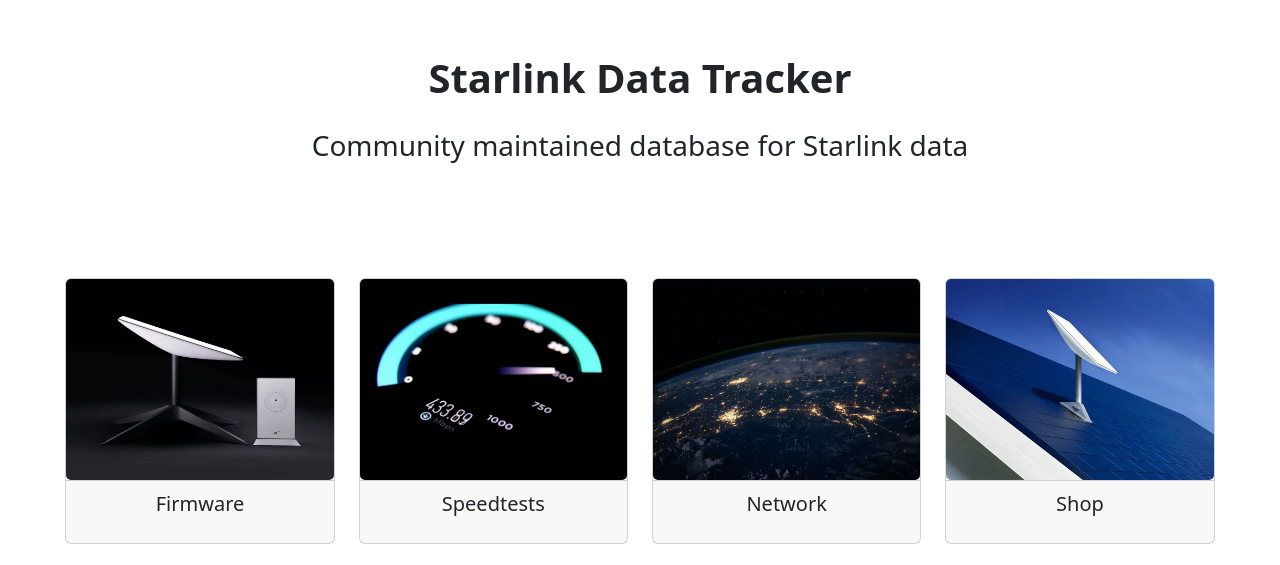
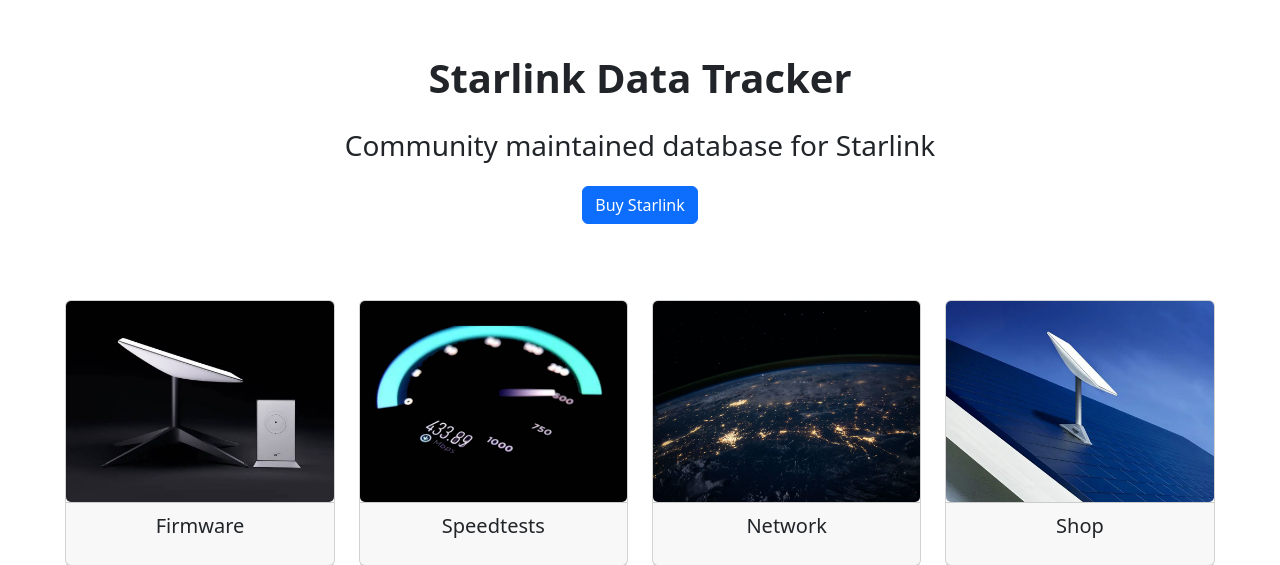
Before and after one commit to AliMickey/starlink-data-tracker, a Flask app: page / in a window 1280 px wide. Shown: the part 63-628 px from the top of the page. Run offline with Flask 3, Linux system fonts and the light colour scheme; some libraries are stand-ins or nearby versions.

Commit message:
add buy starlink link

```diff
--- a/starlink/templates/main/index.html
+++ b/starlink/templates/main/index.html
@@ -8,7 +8,8 @@
 {% block content %}
   <div class="col-11 text-center">
     <p class="fs-1 fw-bold">Starlink Data Tracker</p>
-    <p class="fs-3">Community maintained database for Starlink data</p>
+    <p class="fs-3">Community maintained database for Starlink</p>
+    <a type="button" class="btn btn-primary m-1" href="https://www.starlink.com/?referral=RC-138996-16190-20" target="_blank">Buy Starlink</a>
     <!-- {% if welcomeMessageCookie == 'false' %}
       <div class="alert alert-primary" role="alert">
         <p class="fs-5"><a style="text-decoration: none" href="#">message</a></p>
```
